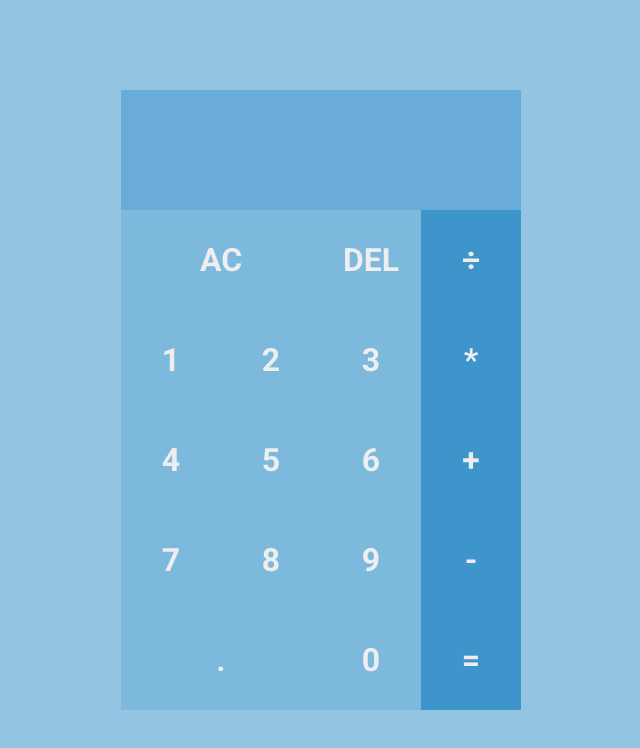
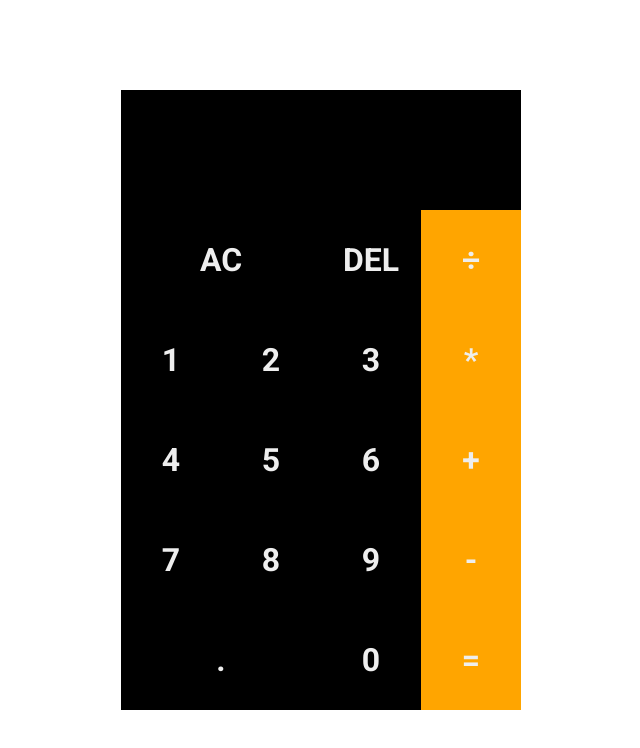
Before and after one commit to quintaodiogo/Calculadora, a plain HTML site: page index.html in a window 1280 px wide. Shown: the whole page, without its empty margins (319-959 px from the left). Drawn offline with Linux system fonts and the light colour scheme.

Commit message:
Alterou o idioma do sitee alterou as cores de alguns elementos

```diff
--- a/index.html
+++ b/index.html
@@ -1,4 +1,4 @@
-<html lang="en">
+<html lang="pt-BR">
   <head>
     <meta charset="UTF-8" />
     <meta http-equiv="X-UA-Compatible" content="IE=edge" />
--- a/styles.css
+++ b/styles.css
@@ -7,7 +7,7 @@
 }
 
 body {
-  background: #93c4e2;
+  background: #fff;
 }
 
 .grid-container {
@@ -24,7 +24,7 @@ body {
   font-size: 2rem;
   border: none;
   outline: none;
-  background-color: #7db8dd;
+  background-color: #000;
   color: #eee;
 }
 
@@ -34,7 +34,7 @@ body {
 }
 
 .grid-container > .operator {
-  background: #3d95cb;
+  background: orange;
 }
 
 .span-two {
@@ -43,7 +43,7 @@ body {
 
 .grid-container > .output {
   grid-column: 1 / -1;
-  background: #68acd7;
+  background: #000;
   display: flex;
   flex-direction: column;
   align-items: flex-end;
```
